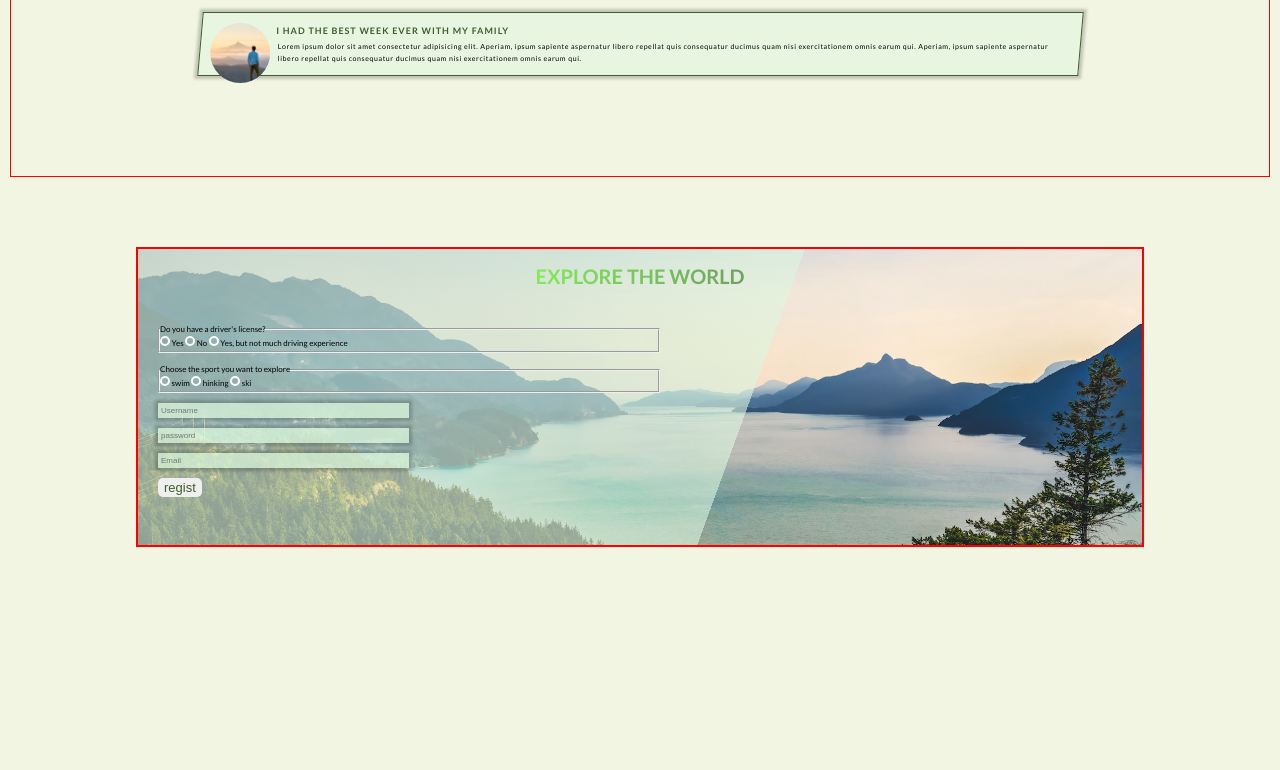
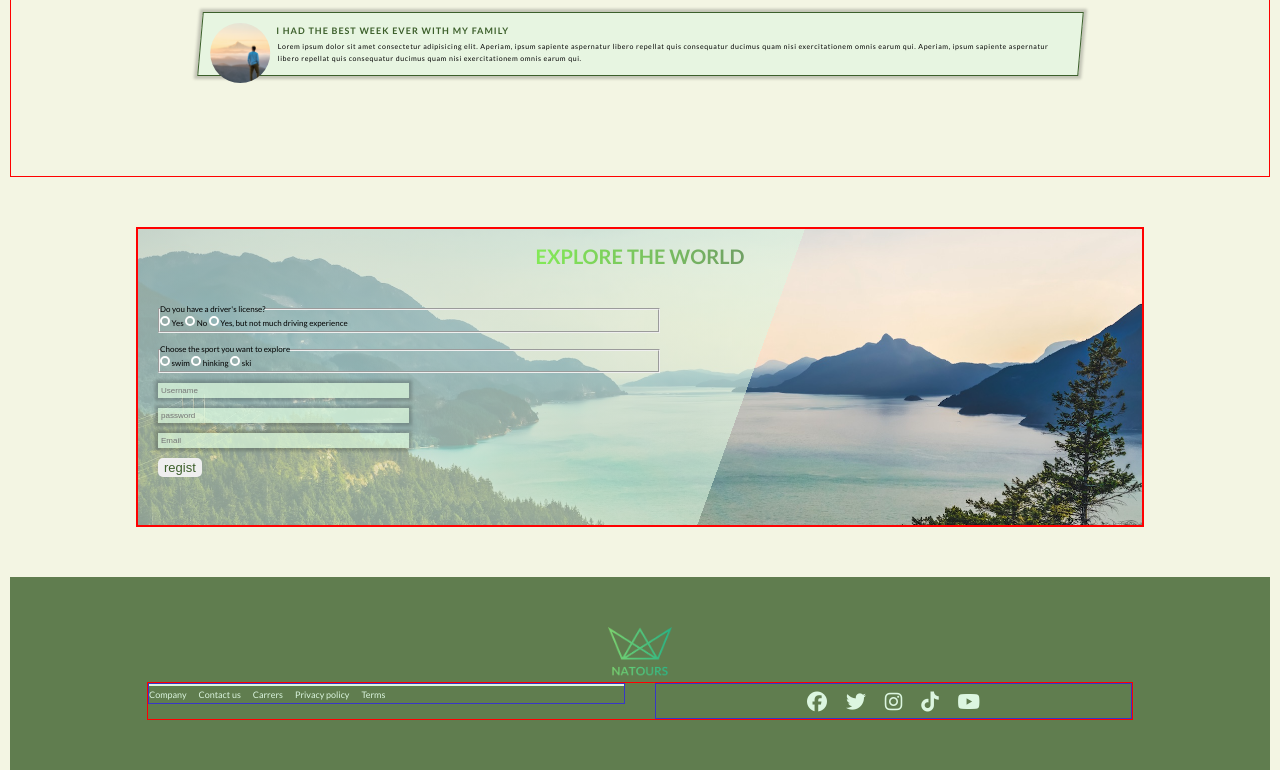
Before and after one commit to wantingPeng/animation-basic, a website: page index.html in a window 1280 px wide. Shown: the part 2095-2865 px from the top of the page. Before the commit the page ends 2712 px from the top, so only its background shows below. Drawn offline with Linux system fonts and the light colour scheme.

Commit message:
finish footer

```diff
--- a/index.html
+++ b/index.html
@@ -289,11 +289,37 @@ title="Password must contain at least one letter, one number, and be at least 8
 <input class="login__regist" type="submit" value="regist">
 </form>
 </div>
+</div>
+</section>
 
 
+<section class="footer">
+<div class="footer__logo-box">
+  <img class="footer__logo" src="img/logo-green-2x.png" alt="">
+
 </div>
+<div class="two-column">
+  <div class="intro__left footer__left">
+    <ul class="footer__ul">
+      <li><a class="footer__link" href="#">Company</a></li>
+      <li><a class="footer__link"  href="#">Contact us</a></li>
+      <li><a class="footer__link" href="#">Carrers</a></li>
+      <li><a class="footer__link" href="#">Privacy policy</a></li>
+      <li><a class="footer__link" href="#">Terms</a></li>
 
+    </ul>
+  </div>
+  <div class="intro__right footer__right">
+    <div class="footer__iconbox">
+      <i class="fa-brands fa-facebook footer__icon"></i>
+      <i class="fa-brands fa-twitter footer__icon"></i>
+      <i class="fa-brands fa-instagram footer__icon"></i>
+      <i class="fa-brands fa-tiktok footer__icon"></i>
+      <i class="fa-brands fa-youtube footer__icon"></i>
+    </div>
+  </div>
+</div>
+</section>
 
-</section>
 </body>
 </html>
--- a/sass/abstract/_mixins.scss
+++ b/sass/abstract/_mixins.scss
@@ -26,3 +26,14 @@
   }
 
 }
+@mixin icon-tooltip($icon-name){
+  &:hover::after{
+    content: $icon-name;
+    position: absolute;
+    margin-top: .4rem;
+    font-size: 6px;
+    top:100%;
+    left: 0;
+    opacity: 1;
+  }
+}
--- a/sass/base/_base.scss
+++ b/sass/base/_base.scss
@@ -20,5 +20,4 @@ box-sizing: border-box;
 margin: 0 1rem;
 text-align: center;
 background-color: $main-gray;
-
 }
--- /dev/null
+++ b/sass/layout/_footer.scss
@@ -0,0 +1,80 @@
+
+@use "../abstract/_all" as *;
+
+.footer{
+  background-color: rgba($head-color ,.8);
+  padding: 5rem;
+  &__logo{
+    height: 5rem;
+    width: auto;
+  }
+  &__ul > *{
+    display: inline-block;
+
+    list-style: none;
+  }
+  li:not(:last-child){
+    margin-right: 1rem;
+  }
+
+  &__ul{
+    border-top: 2px $color-gray solid ;
+text-align: left;
+  }
+  &__link{
+    display: inline-block;
+    color: $color-gray;
+    font-size: $font-h5;
+    text-decoration: none;
+    transition: transform .2s;
+    &:hover,
+    &:active {
+      background-color: $color-gray;
+        color: rgba($head-color ,.8);
+        box-shadow: $box-shadow;
+        transform: scale(1.1);
+    }
+  }
+
+  &__right{
+    border-top: 2px $color-gray solid ;
+  }
+  &__iconbox{
+
+    color: $color-gray;
+    font-size: $font-h4;
+    & i:not(:last-child){
+margin-right: 1.5rem;
+    }
+
+  }
+  &__icon{
+    position: relative;
+    transition:color .6s ;
+    &:hover{
+        color:$main-font-color;
+    }
+  }
+
+}
+.fa{
+
+
+   &-facebook{
+
+ @include icon-tooltip('facebook')
+}
+  &-twitter{
+  @include icon-tooltip('twitter')
+ }
+   &-instagram{
+  @include icon-tooltip('instagram')
+ }
+   &-tiktok{
+  @include icon-tooltip('tiktok')
+ }
+  &-youtube{
+  @include icon-tooltip('youtube')
+ }
+
+}
--- a/sass/main.scss
+++ b/sass/main.scss
@@ -15,7 +15,7 @@
 @use "layout/two-column";
 @use "layout/four-column";
 @use "layout/three.column";
-
+@use "layout/footer";
 
 
 @use "pages/home";
--- a/sass/pages/home.scss
+++ b/sass/pages/home.scss
@@ -123,7 +123,7 @@ z-index: 999;
   }
 }
 .book{
-  padding:7rem 0;
+  padding:5rem 0;
   &__img{
     margin: 0 auto;
 
```
Also changed, not shown: sass/main.css, sass/pages/home.css, style.css, 2 other files.
